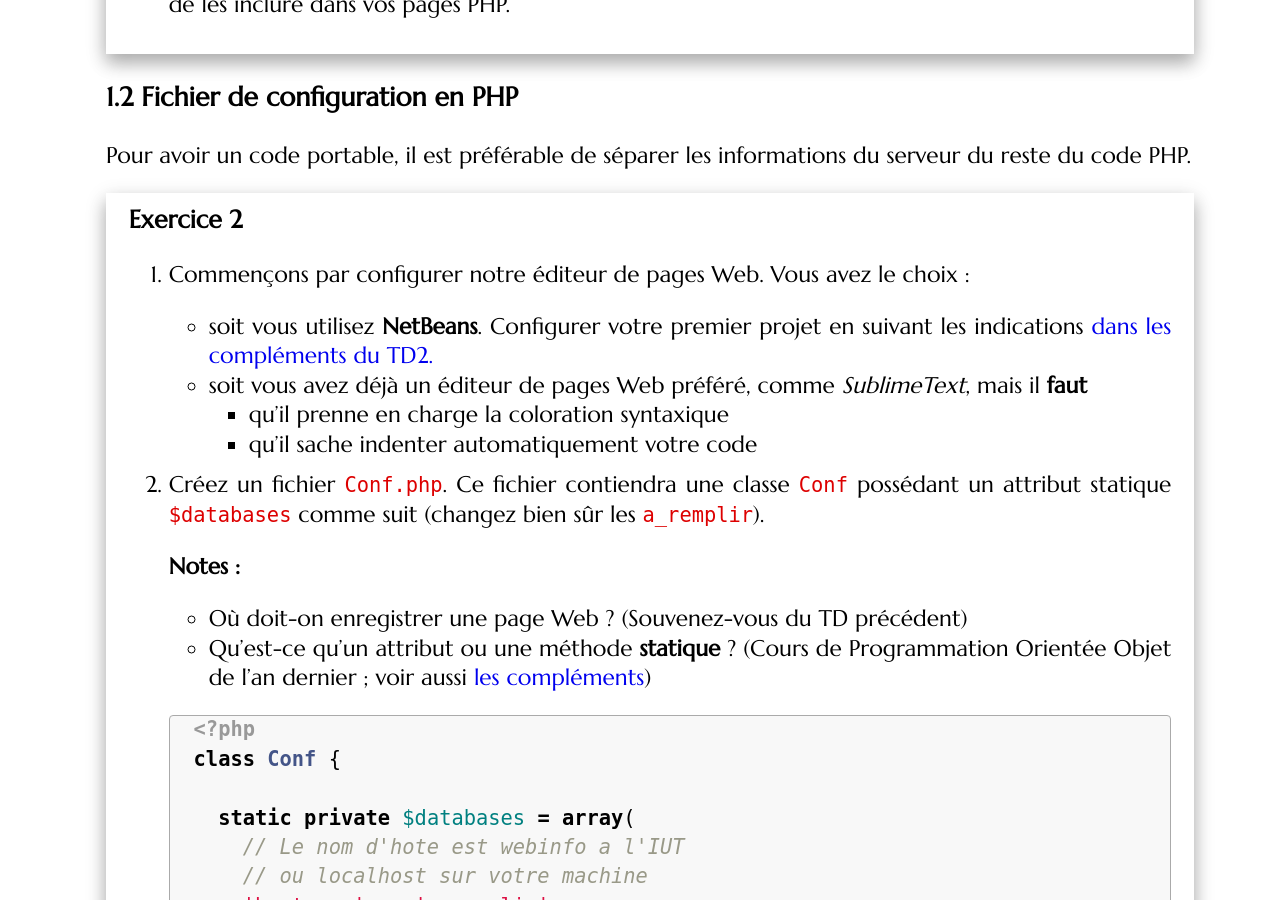
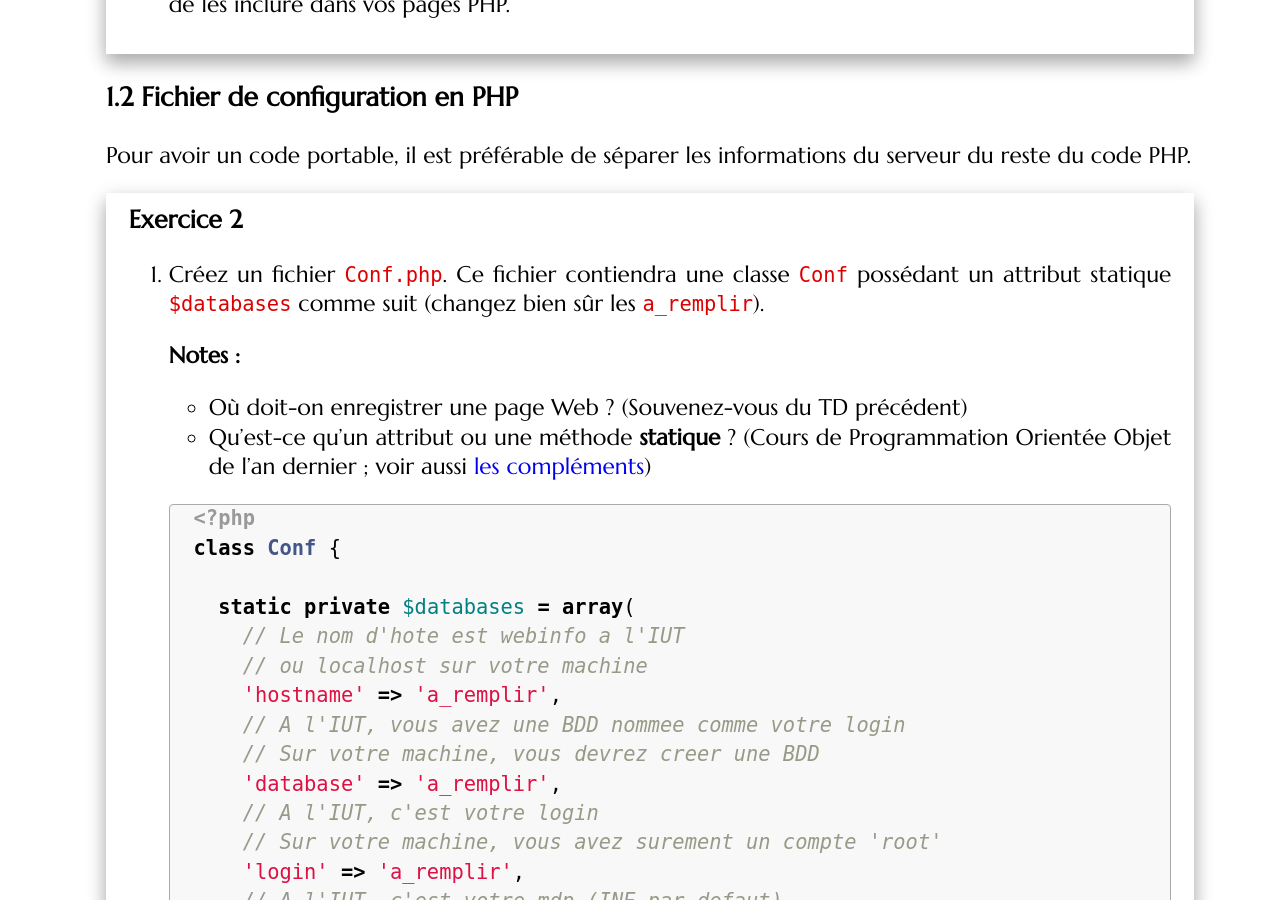
Before and after one commit to romainlebreton/R3.01-DeveloppementWeb, a Jekyll site: the page built from tutorials/tutorial2.md, in a window 1280 px wide and 900 px high, scrolled down 1679 px. Built offline with Jekyll 4.4.1, drawn with Linux system fonts in a browser that asks for light colours; some web fonts are replaced.

Commit message:
sans le netbeans

```diff
--- a/tutorials/tutorial2.md
+++ b/tutorials/tutorial2.md
@@ -81,15 +81,15 @@ serveur du reste du code PHP.
 
 <div class="exercise">
 
-1. Commençons par configurer notre éditeur de pages Web. Vous avez le choix :
+<!-- 1. Commençons par configurer notre éditeur de pages Web. Vous avez le choix : -->
 
-   * soit vous utilisez **NetBeans**. Configurer votre premier projet en suivant
-     les indications
-     [dans les compléments du TD2.]({{site.baseurl}}/assets/tut2-complement.html#créer-un-projet-avec-netbeans)
-   * soit vous avez déjà un éditeur de pages Web préféré, comme *SublimeText*,
-     mais il **faut**
-     * qu'il prenne en charge la coloration syntaxique
-     * qu'il sache indenter automatiquement votre code
+<!--    * soit vous utilisez **NetBeans**. Configurer votre premier projet en suivant -->
+<!--      les indications  -->
+<!--      [dans les compléments du TD2.]({{site.baseurl}}/assets/tut2-complement.html#créer-un-projet-avec-netbeans) -->
+<!--    * soit vous avez déjà un éditeur de pages Web préféré, comme *SublimeText*, -->
+<!--      mais il **faut** -->
+<!--      * qu'il prenne en charge la coloration syntaxique -->
+<!--      * qu'il sache indenter automatiquement votre code -->
 
 1. Créez un fichier `Conf.php`. Ce fichier contiendra une classe
    `Conf` possédant un attribut statique `$databases` comme suit
```
